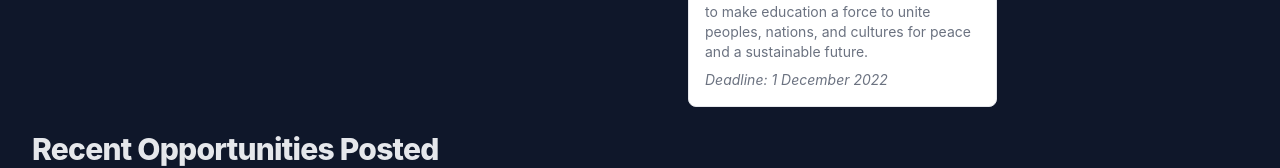
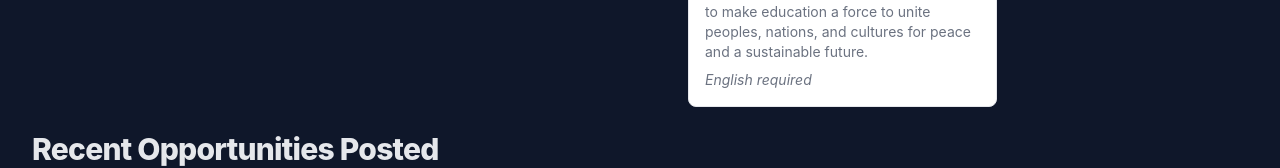
Before and after one commit to samzi123/Parvoz, a React (Create React App) app in the folder frontend/: page / in a window 1280 px wide. Shown: the part 527-695 px from the top of the page. Built offline with nearby package versions, Linux system fonts and the light colour scheme.

Commit message:
new opportunities

```diff
--- a/frontend/src/OpportunitiesJSON.js
+++ b/frontend/src/OpportunitiesJSON.js
@@ -5,7 +5,7 @@ const opportunities = [
     href: 'https://www.tj.uwc.org/',
     description:
       'Group of international schools that aims to make education a force to unite peoples, nations, and cultures for peace and a sustainable future.',
-    notes: 'Deadline: 1 December 2022',
+    notes: 'English required',
     imageAlt: 'United World Colleges',
     imageSrc: require('./images/UWCLogo.jpeg'),
     category: 'school',
@@ -16,7 +16,7 @@ const opportunities = [
     href: 'https://ucentralasia.org/schools/school-of-professional-and-continuing-education/continuing-education-programme/spce-tajikistan',
     description:
       'Take summer classes at the presigious UCA Graduate school and learn from the best professors in the country.',
-    notes: 'Several deadlines',
+    notes: 'High school seniors',
     imageAlt: 'UCA Graduate Summer School',
     imageSrc: require('./images/randomDude.png'),
     category: 'school',
@@ -26,7 +26,7 @@ const opportunities = [
     name: 'Media School CABAR Asia',
     href: 'https://school.cabar.asia/en/',
     description: 'Online courses for the youth.',
-    notes: 'Rolling admission',
+    notes: 'interest in journalism needed',
     imageAlt: 'Media School CABAR Asia',
     imageSrc: require('./images/CABAR.jpg'),
     category: 'course',
@@ -36,7 +36,7 @@ const opportunities = [
     name: 'Future Leaders Exchange Program(FLEX)',
     href: 'https://tajikistan.americancouncils.org/flex-rn',
     description: 'Exchange Program for Tajik high school students in the U.S.',
-    notes: 'Deadline: Fall 2022',
+    notes: 'Grade 11 only',
     imageAlt: 'Media School CABAR Asia',
     imageSrc: require('./images/CABAR.jpg'),
     category: 'course',
@@ -47,7 +47,7 @@ const opportunities = [
     href: 'https://www.facebook.com/groups/akhpdebateclub/',
     description:
       'Official Facebook page of one of the best debates club in the country',
-    notes: 'Deadline: 7 April 2023',
+    notes: 'Anyone with some knowledge of English and Russian',
     imageAlt: 'AKHP',
     imageSrc: require('./images/CABAR.jpg'),
     category: 'course',
@@ -57,7 +57,7 @@ const opportunities = [
     name: 'Global UGRAD',
     href: 'https://tj.usembassy.gov/ru/global-undergraduate-exchange-program-2022-2023-ru/',
     description: 'Global Students Exchange Program',
-    notes: 'Deadline: 28 February 2023',
+    notes: 'University Students with knowledge of English',
     imageAlt: 'UGRAD',
     imageSrc: require('./images/CABAR.jpg'),
     category: 'course',
@@ -67,7 +67,7 @@ const opportunities = [
     name: 'Peak Tajikistan',
     href: 'http://peak.tj/',
     description: 'PEAK Enterprise and Innovation Programme',
-    notes: 'Deadline 30 April 2023',
+    notes: 'Opportunities for people with entrepreneurial ideas',
     imageAlt: 'Peak Tajikistan',
     imageSrc: require('./images/CABAR.jpg'),
     category: 'course',
@@ -77,17 +77,17 @@ const opportunities = [
     name: 'TajRupt',
     href: 'https://www.tajrupt.org/',
     description: 'EXTRACURRICULAR RESOURCE CENTER ',
-    notes: 'Deadline: 5 September 2022',
+    notes: 'Opportunities to implement your projects as a high school student',
     imageAlt: 'TajRupt',
     imageSrc: require('./images/CABAR.jpg'),
     category: 'course',
   },
   {
     id: 9,
-    name: 'Nortwestern University Pre-university program',
+    name: 'Nortwestern University',
     href: 'https://www.qatar.northwestern.edu/admissions/undergraduate/pre-university-programs.html',
     description: 'Pre-College Programs for high school students',
-    notes: 'Deadline differs depending on course',
+    notes: 'Opportunities to gain knowledge in specific fields before college',
     imageAlt: 'Northwestern University',
     imageSrc: require('./images/CABAR.jpg'),
     category: 'course',
@@ -98,7 +98,7 @@ const opportunities = [
     href: 'https://www.meridian.org/announcement/2022-central-asian-journalism-summer-institute/',
     description:
       'Opportunity for citizens of Kazakhstan, Kyrgyzstan, Tajikistan, Turkmenistan, or Uzbekistan',
-    notes: 'Deadline: 1 March 2023',
+    notes: '18 to 30 years of age on June 13, 2022',
     imageAlt: 'Journalism Summer Institute',
     imageSrc: require('./images/CABAR.jpg'),
     category: 'course',
@@ -109,18 +109,7 @@ const opportunities = [
     href: 'https://globalscholars.yale.edu/',
     description:
       'Opportunity for talented international high school students to apply',
-    notes: 'Deadline: 10 January 2023',
-    imageAlt: 'Journalism Summer Institute',
-    imageSrc: require('./images/YYGS.png'),
-    category: 'course',
-  },
-  {
-    id: 12,
-    name: 'Y-Peer',
-    href: 'http://y-peer.tj/about-us/',
-    description:
-      'Opportunity for talented international high school students to apply',
-    notes: '18 to 30 years of age on June 13, 2022',
+    notes: 'Yale University',
     imageAlt: 'Journalism Summer Institute',
     imageSrc: require('./images/CABAR.jpg'),
     category: 'course',
@@ -136,6 +125,72 @@ const opportunities = [
     imageSrc: require('./images/CABAR.jpg'),
     category: 'course',
   },
+  {
+    id: 13,
+    name: 'Summer Academy, The School of the New York Times',
+    href: 'https://nytedu.com/admissions/summer-academy-admissions/',
+    description:
+      'Educational program that helps high schoolers to understand the world',
+    notes: 'high schoolers',
+    imageAlt: 'Journalism Summer Institute',
+    imageSrc: require('./images/CABAR.jpg'),
+    category: 'course',
+  },
+  {
+    id: 13,
+    name: 'The Ian Parry Scholarship',
+    href: 'http://www.ianparry.org/scholarship/',
+    description: 'International photographic competition for people under 24',
+    notes: 'high schoolers',
+    imageAlt: 'Journalism Summer Institute',
+    imageSrc: require('./images/CABAR.jpg'),
+    category: 'course',
+  },
+  {
+    id: 14,
+    name: 'Affice exchange program',
+    href: 'https://www.afice.org/',
+    description: 'Exchange program resembling FLEX',
+    imageAlt: 'Journalism Summer Institute',
+    imageSrc: require('./images/CABAR.jpg'),
+    category: 'exchange program',
+  },
+  {
+    id: 15,
+    name: 'OSCE academy',
+    href: 'https://osce-academy.net/en/seminars/full/190.html',
+    description: 'Summer school program',
+    imageAlt: 'Journalism Summer Institute',
+    imageSrc: require('./images/CABAR.jpg'),
+    category: 'summer school',
+  },
+  {
+    id: 16,
+    name: 'Rice University Course',
+    href: 'https://visitingowls.rice.edu/request-info?utm_term=%2Bstanford+%2Bsummer+%2Bprogram&utm_campaign=Visiting+Owls+-+CA%2CCT%2CMA%2CNY%2CNC%2CRI&utm_source=adwords&utm_medium=ppc&hsa_acc=4001610170&hsa_cam=11873042367&hsa_grp=116307014358&hsa_ad=487296167426&hsa_src=g&hsa_tgt=kwd-306328807855&hsa_kw=%2Bstanford+%2Bsummer+%2Bprogram&hsa_mt=b&hsa_net=adwords&hsa_ver=3&gclid=Cj0KCQjwpv2TBhDoARIsALBnVnnu4mrH764zKFaNQv1f3-JDvKEcO9PLj-SJBz01tDpXfAmby_x2FlEaAv76EALw_wcB',
+    description: 'Summer courses',
+    imageAlt: 'Journalism Summer Institute',
+    imageSrc: require('./images/CABAR.jpg'),
+    category: 'course',
+  },
+  {
+    id: 17,
+    name: 'UNESCO Prize for Girls’ and Women’s Education',
+    href: 'https://en.unesco.org/themes/women-s-and-girls-education/prize/nomination',
+    description: 'Online nomination',
+    imageAlt: 'Journalism Summer Institute',
+    imageSrc: require('./images/CABAR.jpg'),
+    category: 'course',
+  },
+  {
+    id: 18,
+    name: 'UNESCO Prize for Girls’ and Women’s Education',
+    href: 'https://www.nyas.org/programs/global-stem-alliance/1000-girls-1000-futures/',
+    description: 'An opportunity for women interested in STEM',
+    imageAlt: 'Journalism Summer Institute',
+    imageSrc: require('./images/CABAR.jpg'),
+    category: 'educational opportunity',
+  },
 ]
 
 export default opportunities
```
